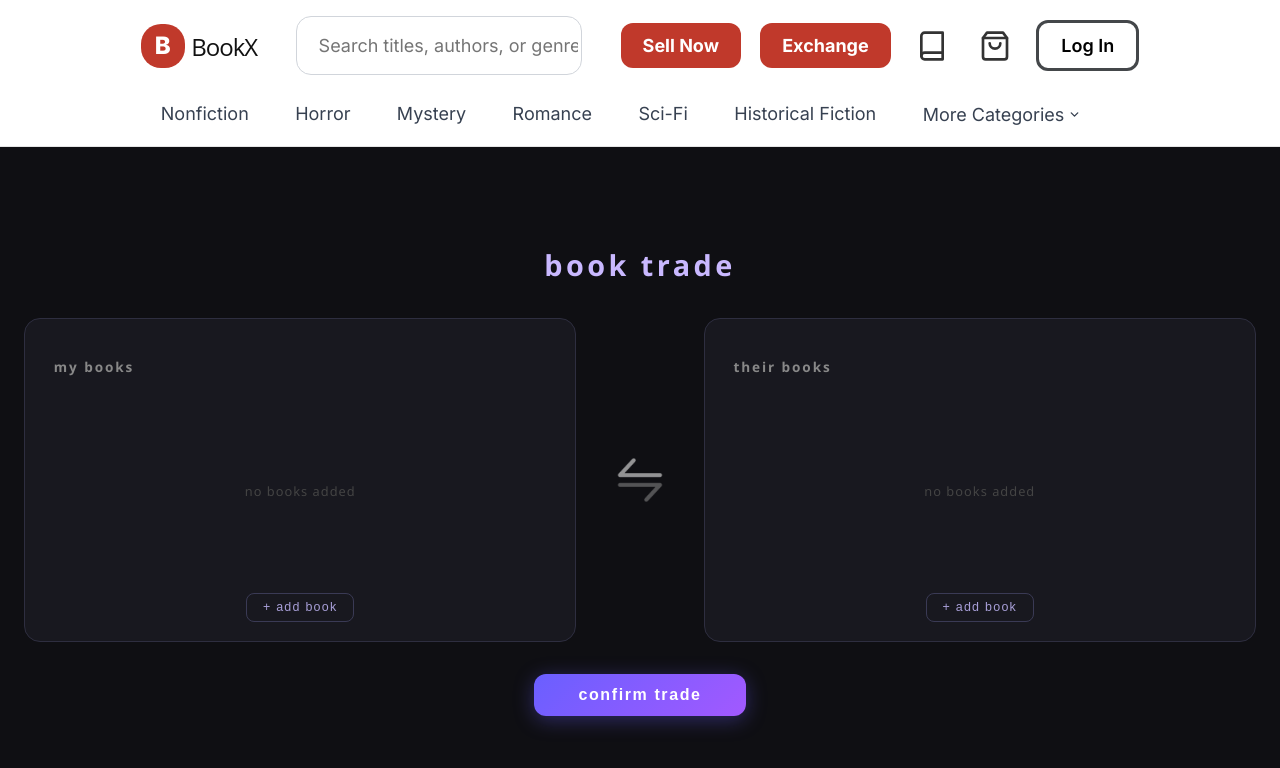
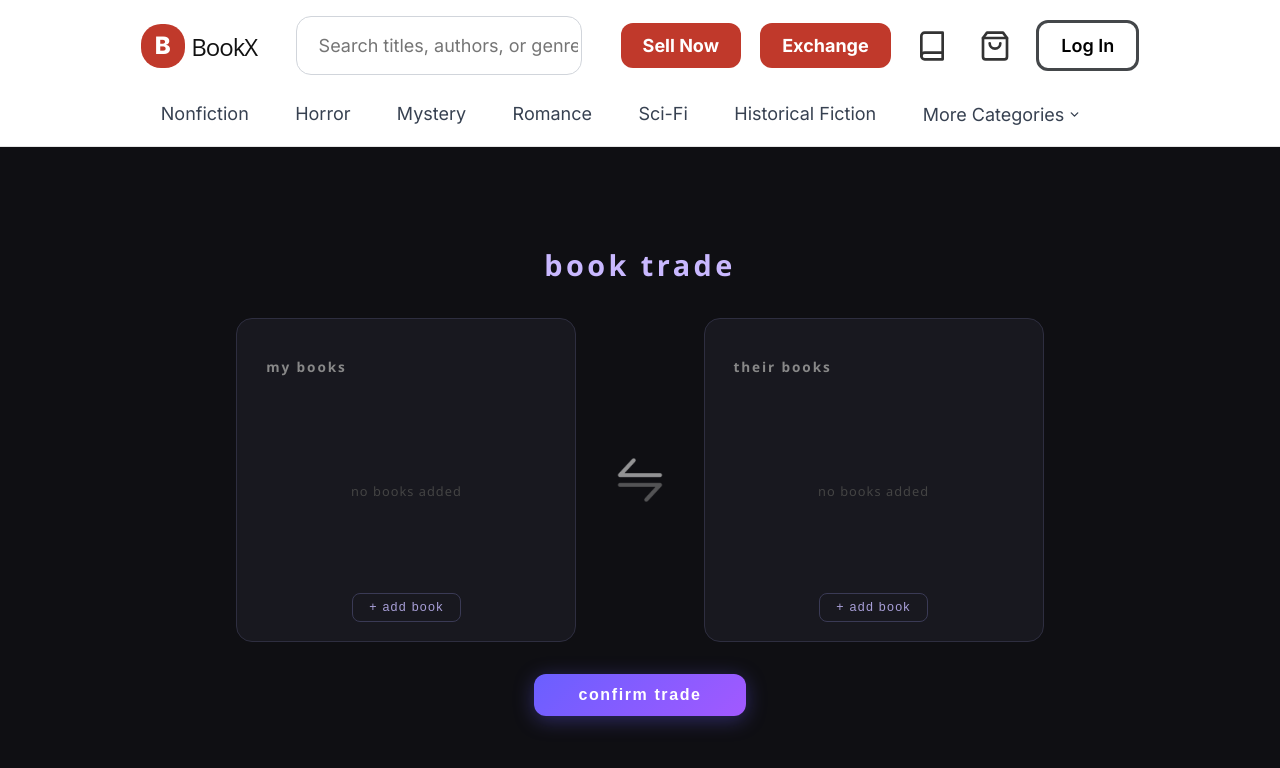
Before and after one commit to Oasis-NEU/s26-group-5, a React (Vite) app: page /trade in a window 1280 px wide. Shown: the top 768 px of the page. Built offline with nearby package versions, Linux system fonts and the light colour scheme; a web font is replaced by a local one.

Commit message:
changed layout

```diff
--- a/src/pages/TradePage.css
+++ b/src/pages/TradePage.css
@@ -30,6 +30,7 @@
 .container {
     display: flex;
     align-items: center;
+    justify-content: center;
     gap: 2rem;
     width: 100%;
     max-width: 200rem;
@@ -39,7 +40,7 @@
 
 .shelf-wrapper {
     flex: 1;
-    min-width: 340px;
+    max-width: 340px;
     display: flex;
     flex-direction: column;
     align-items: center;
```
